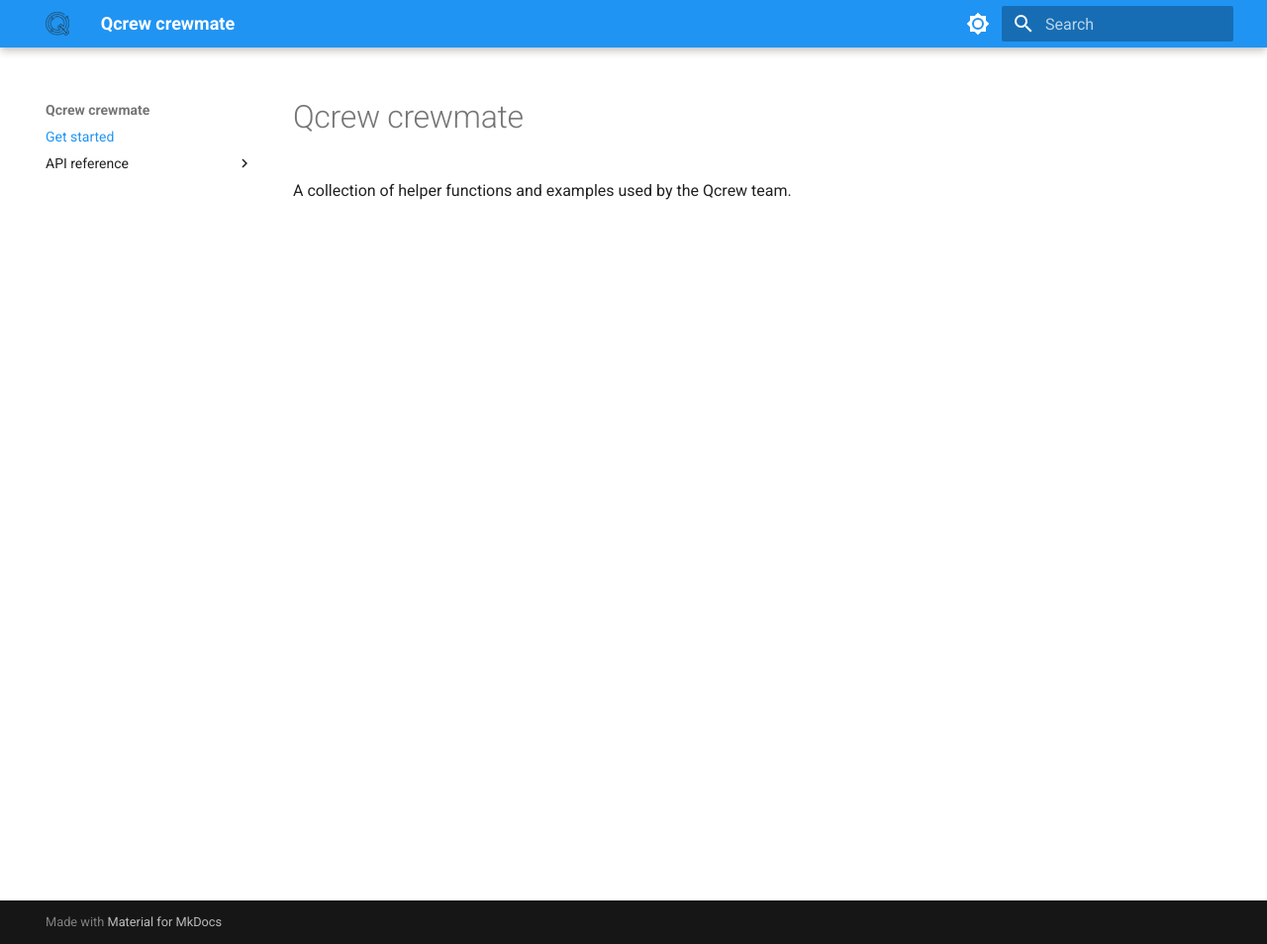
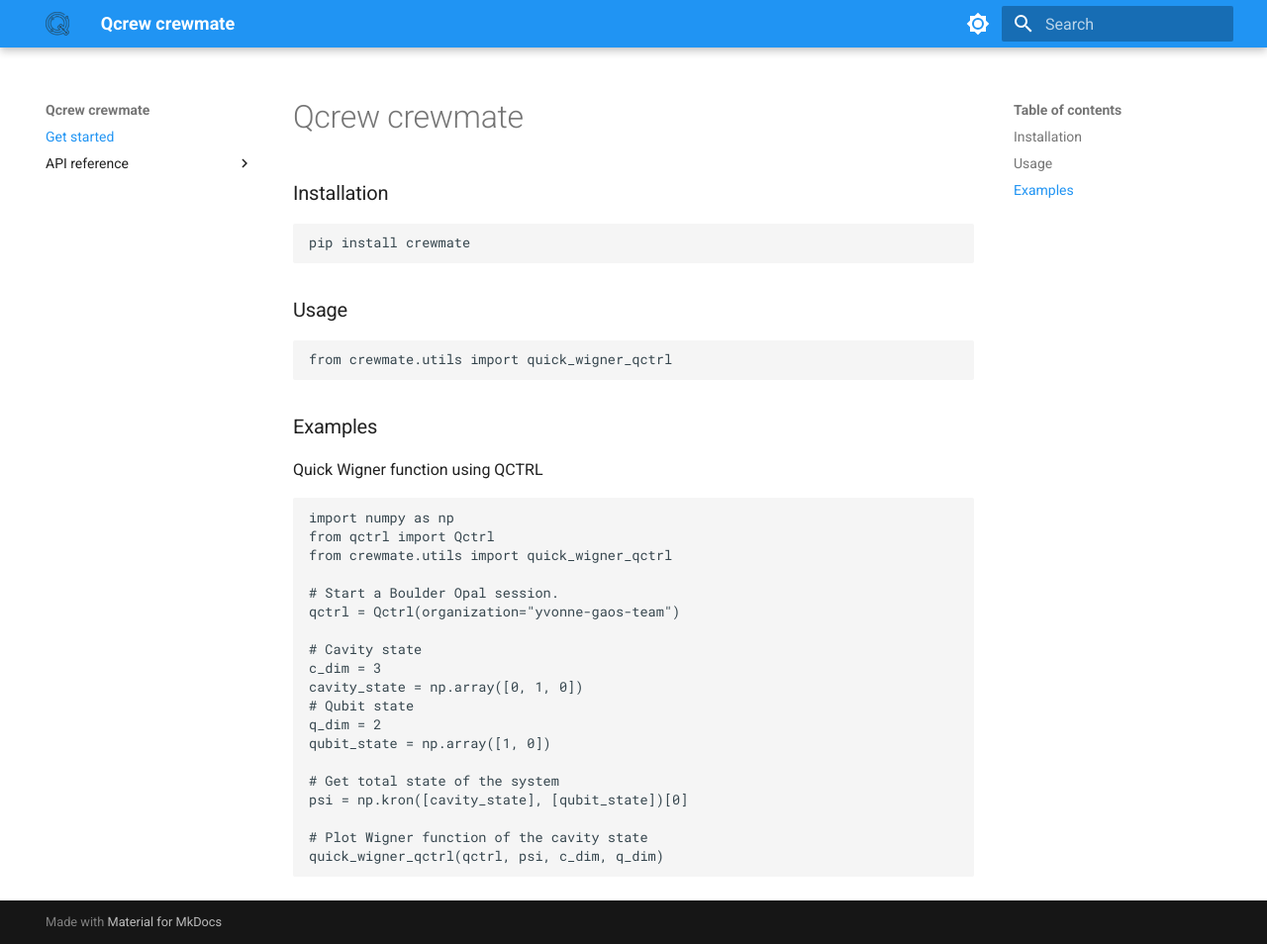
Before and after one commit to Qcrew/crewmate, an MkDocs documentation site: the page built from docs/index.md, in a window 1280 px wide and 954 px high. Shown: the whole window at 99% size. Built offline with MkDocs 1.6.1 and Material for MkDocs 9.7.7, drawn with Linux system fonts in a browser that asks for light colours.

Commit message:
update docs

````diff
--- a/docs/index.md
+++ b/docs/index.md
@@ -1,3 +1,39 @@
 # Qcrew crewmate
 
-A collection of helper functions and examples used by the Qcrew team.
+### Installation
+
+```bash
+pip install crewmate
+```
+
+### Usage
+
+```python
+from crewmate.utils import quick_wigner_qctrl
+```
+
+### Examples
+
+Quick Wigner function using QCTRL
+
+```python
+import numpy as np
+from qctrl import Qctrl
+from crewmate.utils import quick_wigner_qctrl
+
+# Start a Boulder Opal session.
+qctrl = Qctrl(organization="yvonne-gaos-team")
+
+# Cavity state
+c_dim = 3
+cavity_state = np.array([0, 1, 0])
+# Qubit state
+q_dim = 2
+qubit_state = np.array([1, 0])
+
+# Get total state of the system
+psi = np.kron([cavity_state], [qubit_state])[0]
+
+# Plot Wigner function of the cavity state
+quick_wigner_qctrl(qctrl, psi, c_dim, q_dim)
+```
--- a/mkdocs.yml
+++ b/mkdocs.yml
@@ -35,3 +35,4 @@
     - utils: utils-reference.md
     - fit: fit-reference.md
     - qctrl: qctrl-reference.md
+    - cost_functions: cost_functions-reference.md
````
